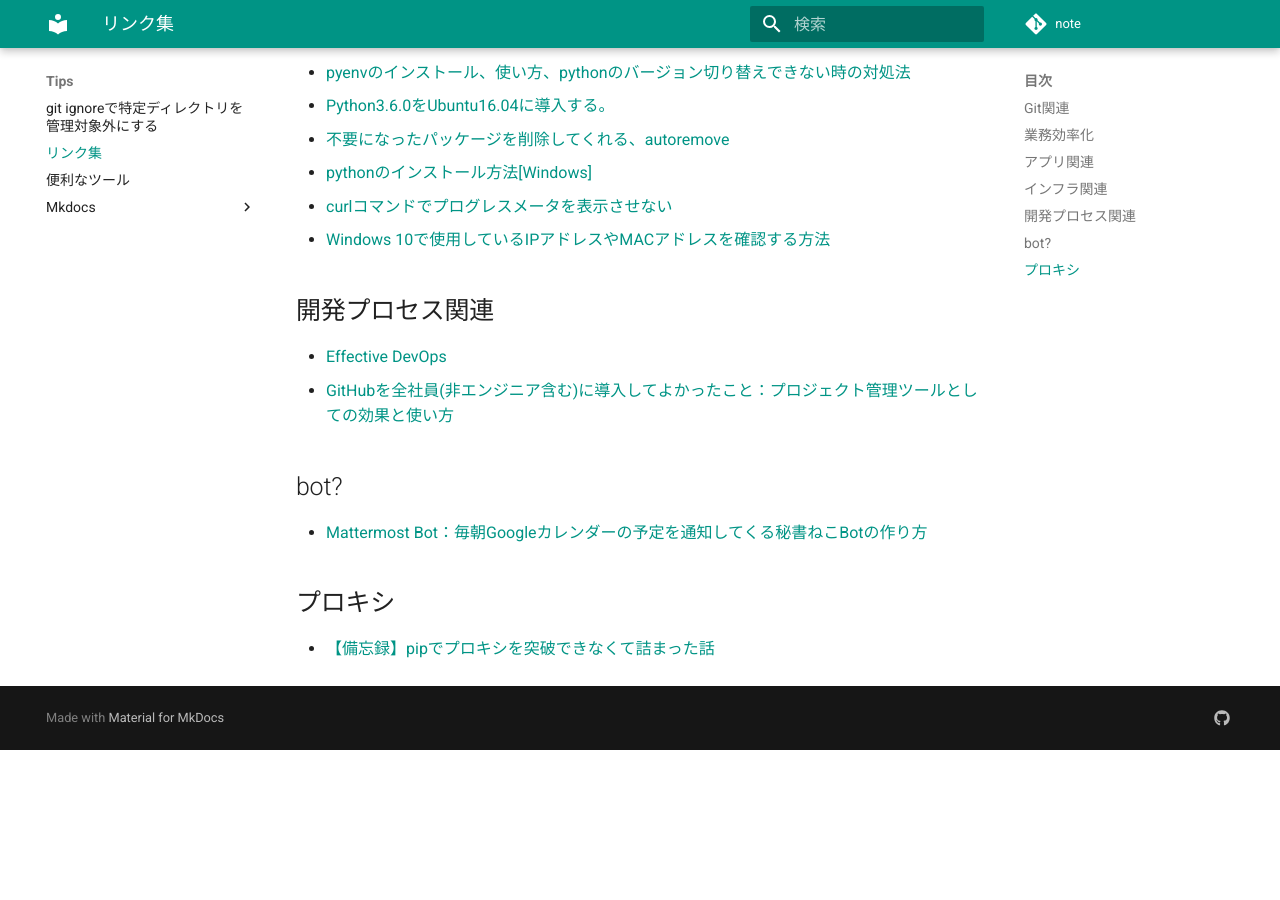
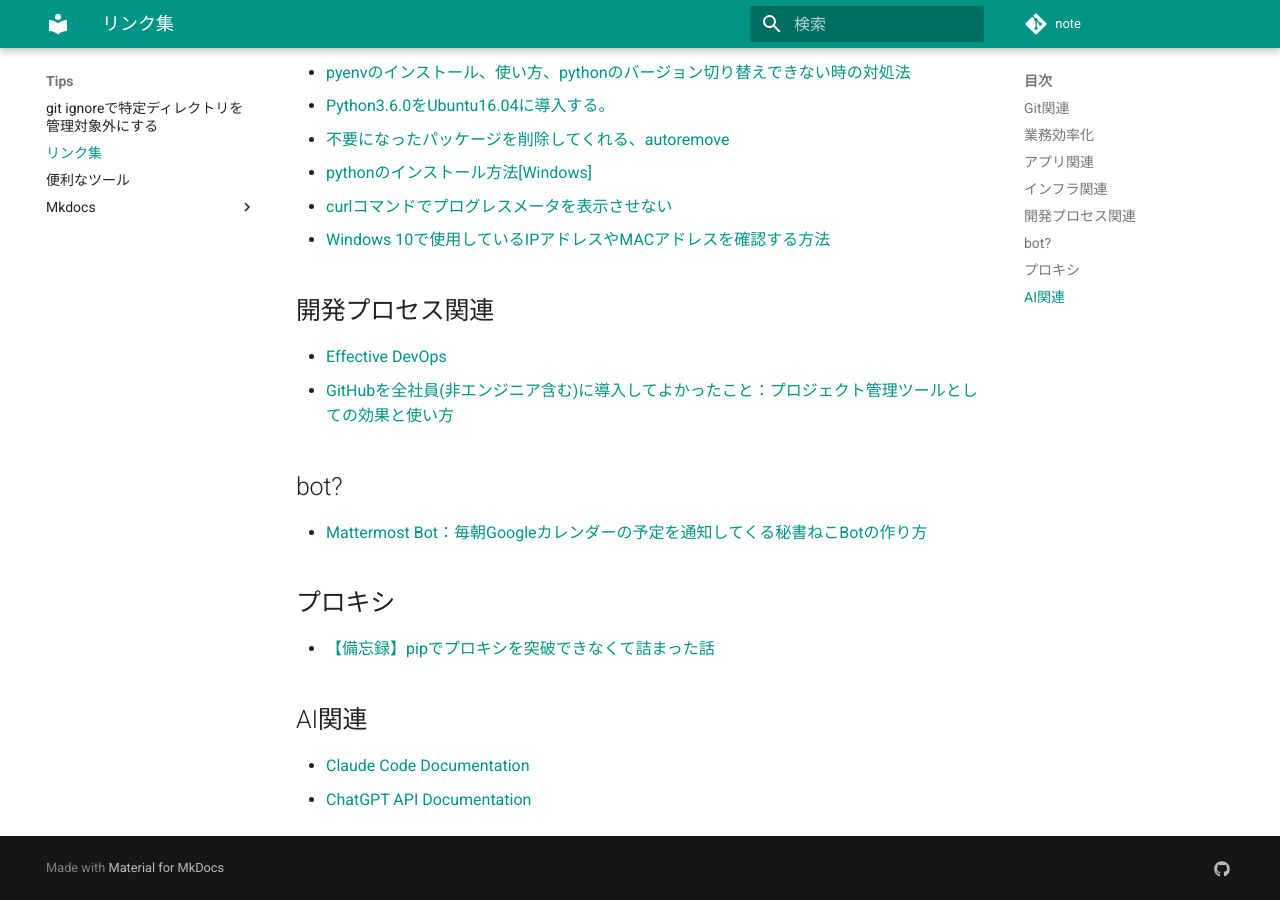
Before and after one commit to aiedoc/note, an MkDocs documentation site: the page built from docs/Tips/リンク集.md, in a window 1280 px wide and 900 px high, scrolled down 972 px. Built offline with MkDocs 1.6.1 and Material for MkDocs 9.7.7, drawn with Linux system fonts in a browser that asks for light colours; nearby versions of some CDN libraries; comment, search, counter and statistics services are not loaded; before the commit the page ends 1722 px from its top, so only the background shows below that.

Commit message:
記事更新テスト: AI関連リンクを追加とMkDocs設定修正
- Tips/リンク集にAI関連セクションを追加
- mkdocs.ymlのソーシャルリンク修正

🤖 Generated with [Claude Code](https://claude.ai/code)

Co-Authored-By: Claude <noreply@anthropic.com>

```diff
--- a/docs/Tips/リンク集.md
+++ b/docs/Tips/リンク集.md
@@ -45,3 +45,8 @@
 ## プロキシ
 
 - [【備忘録】pipでプロキシを突破できなくて詰まった話](https://qiita.com/kataniku/items/40a03e1464899225e698)
+
+## AI関連
+
+- [Claude Code Documentation](https://docs.anthropic.com/en/docs/claude-code)
+- [ChatGPT API Documentation](https://platform.openai.com/docs/api-reference)
--- a/mkdocs.yml
+++ b/mkdocs.yml
@@ -24,8 +24,8 @@ extra_css:
 
 extra:
   social:
-    - type: 'github'
-      link: 'https://https://bps-github.pstg.paas.cloud.global.fujitsu.com/squidfunk'
+    - icon: fontawesome/brands/github
+      link: 'https://github.com/aiedoc/note'
 
 markdown_extensions:
     - markdown.extensions.admonition
```
